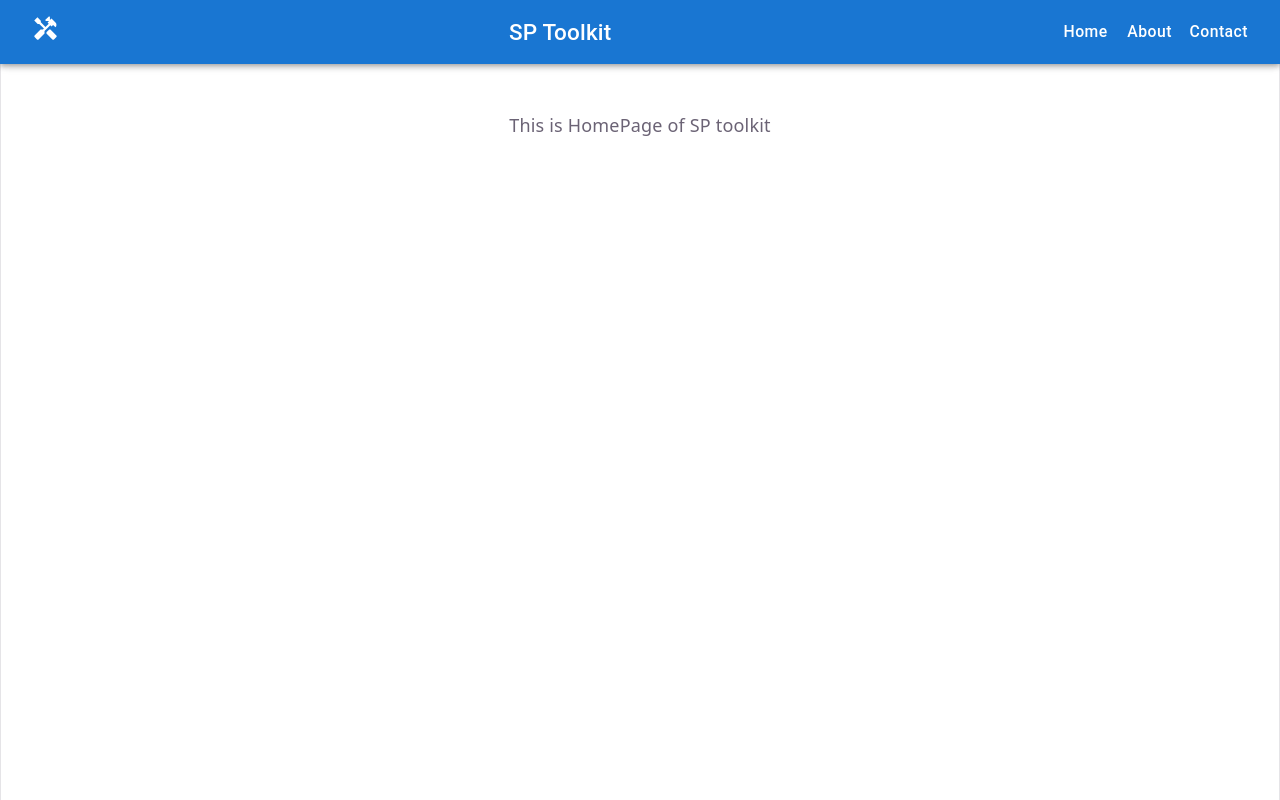
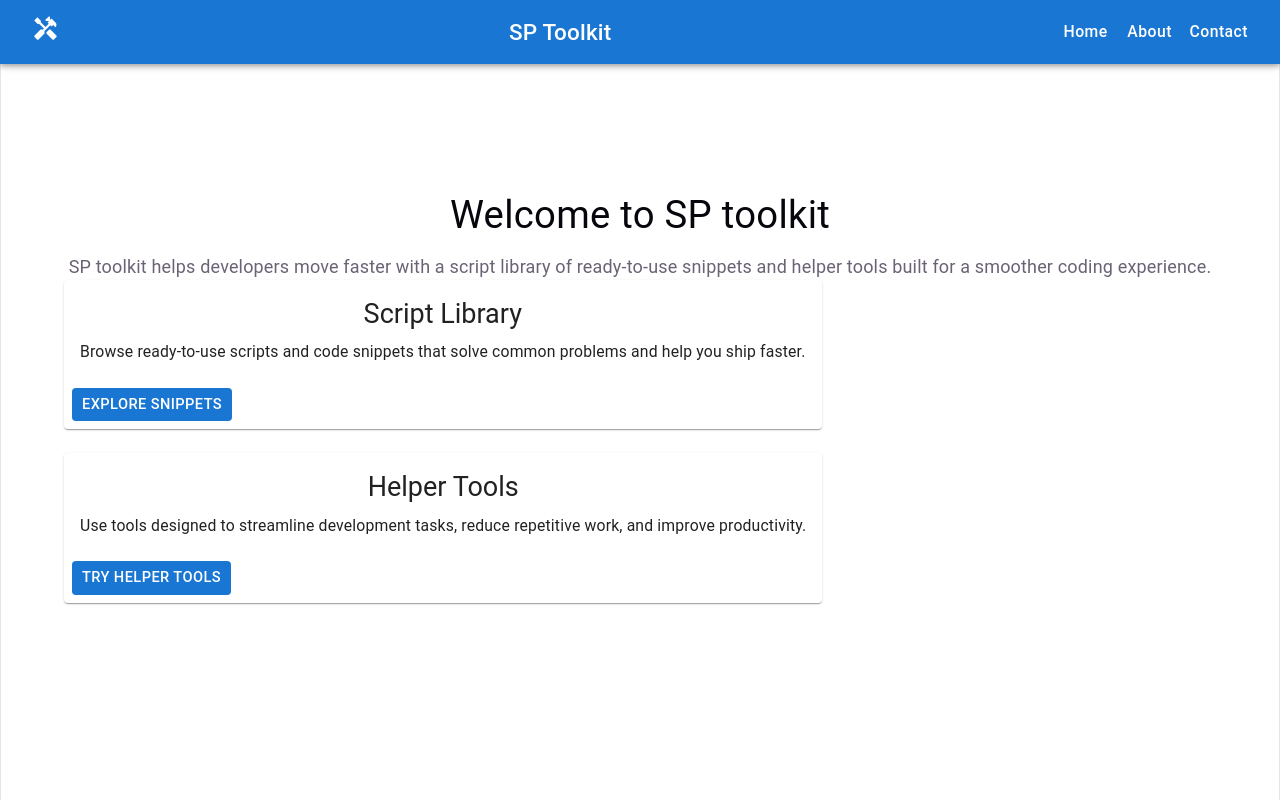
Before and after one commit to Navdeepsingh4298/sptoolkit, a React (Vite) app: page / in a window 1280 px wide. Built offline with nearby package versions, Linux system fonts and the light colour scheme.

Commit message:
update homepage with script lib and helper tools cards

```diff
--- a/src/pages/Home/HomePage.jsx
+++ b/src/pages/Home/HomePage.jsx
@@ -5,17 +5,67 @@ import {
   Typography,
   Button,
   Box,
+  Grid,
+  Card,
+  CardContent,
+  CardActions,
 } from '@mui/material';
 
 // local components
 import DrawerAppBar from '../../components/appbar/DrawerAppBar';
 
 const HomePage = () => {
+  return (
+    <Container maxWidth="lg" sx={{ py: 4 }}>
+      <DrawerAppBar />
 
-  return (
-    <Container>
-      <DrawerAppBar />
-      This is HomePage of SP toolkit
+      <Box sx={{ mt: 6 }}>
+        <Typography variant="h4" component="h1" gutterBottom>
+          Welcome to SP toolkit
+        </Typography>
+        <Typography variant="body1" color="text.secondary" paragraph>
+          SP toolkit helps developers move faster with a script library of ready-to-use snippets and helper tools
+          built for a smoother coding experience.
+        </Typography>
+
+        <Grid container spacing={3}>
+          <Grid item xs={12} md={6}>
+            <Card sx={{ height: '100%', display: 'flex', flexDirection: 'column' }}>
+              <CardContent>
+                <Typography variant="h5" component="div" gutterBottom>
+                  Script Library
+                </Typography>
+                <Typography variant="body2" color="text.secondary">
+                  Browse ready-to-use scripts and code snippets that solve common problems and help you ship faster.
+                </Typography>
+              </CardContent>
+              <CardActions sx={{ mt: 'auto' }}>
+                <Button size="small" variant="contained" disableElevation>
+                  Explore snippets
+                </Button>
+              </CardActions>
+            </Card>
+          </Grid>
+
+          <Grid item xs={12} md={6}>
+            <Card sx={{ height: '100%', display: 'flex', flexDirection: 'column' }}>
+              <CardContent>
+                <Typography variant="h5" component="div" gutterBottom>
+                  Helper Tools
+                </Typography>
+                <Typography variant="body2" color="text.secondary">
+                  Use tools designed to streamline development tasks, reduce repetitive work, and improve productivity.
+                </Typography>
+              </CardContent>
+              <CardActions sx={{ mt: 'auto' }}>
+                <Button size="small" variant="contained" disableElevation>
+                  Try helper tools
+                </Button>
+              </CardActions>
+            </Card>
+          </Grid>
+        </Grid>
+      </Box>
     </Container>
   );
 };
```
